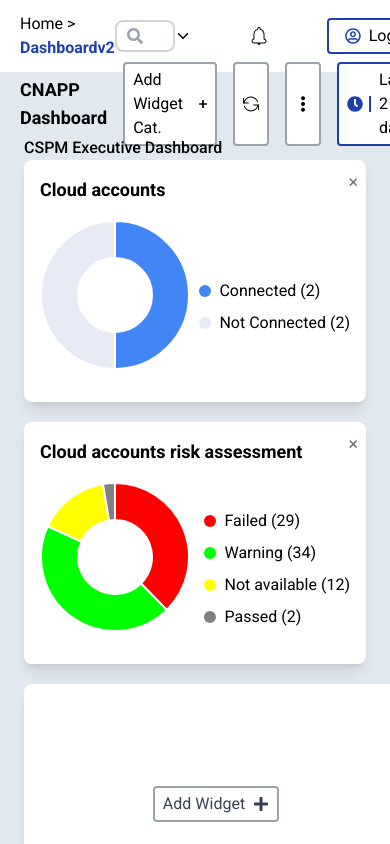
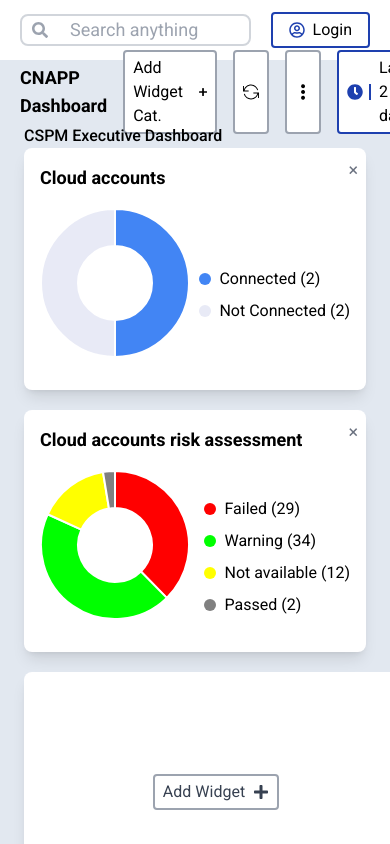
Before and after one commit to shivPratap007/assignment-01, a React (Vite) app: page / in a window 390 px wide. Shown: the top 844 px of the page. Built offline with nearby package versions, Linux system fonts and the light colour scheme.

Commit message:
Add: responsiveness in navbar

```diff
--- a/src/components/NavBar.tsx
+++ b/src/components/NavBar.tsx
@@ -5,9 +5,9 @@ import { IoIosArrowDown } from "react-icons/io";
 
 export default function NavBar() {
   return (
-    <div className="flex justify-between items-center bg-white  py-3 px-5 font-sans">
+    <div className="flex justify-between items-center bg-white  py-3 px-5 font-sans ">
         {/* left */}
-      <div>
+      <div className="hidden lg:block">
         Home &gt; <span className="font-bold text-blue-800">Dashboardv2</span>
       </div>
 
@@ -25,10 +25,10 @@ export default function NavBar() {
 
       {/* right */}
       <div className="flex justify-between gap-14 items-center ">
-        <IoIosArrowDown className="cursor-pointer" />
+        <IoIosArrowDown className="cursor-pointer hidden lg:block" />
 
-        <CiBellOn className="text-2xl cursor-pointer" />
-        <div className="flex justify-center gap-2 items-center border-2 px-4 cursor-pointer py-1 border-blue-800 rounded">
+        <CiBellOn className="text-2xl cursor-pointer hidden lg:block" />
+        <div className="flex justify-center gap-2 items-center border-2 px-4 cursor-pointer py-1 ml-5 md:ml-0 border-blue-800 rounded">
           <FaRegUserCircle className="text-blue-800" />
           Login
         </div>
```
